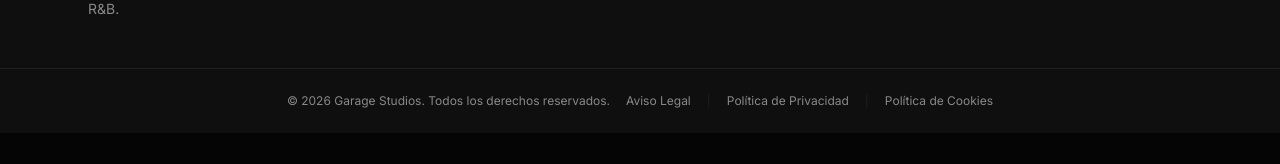
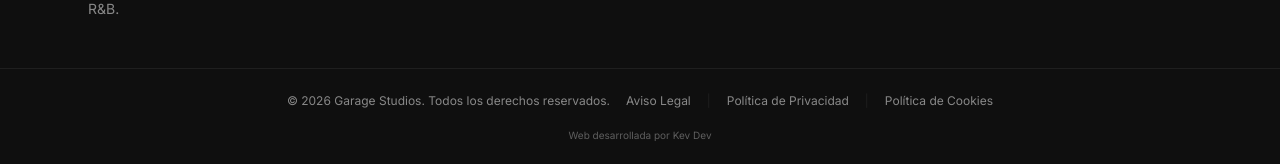
Before and after one commit to KevDevOG/Garage-Studios-Web, a Next.js app: page / in a window 1280 px wide. Shown: the part 8004-8168 px from the top of the page. Before the commit the page ends 8137 px from the top, so only its background shows below. Built offline with nearby package versions, Linux system fonts and the light colour scheme; no server answers; the database is empty.

Commit message:
Add a subtle Kev Dev credit link to the site footer

```diff
--- a/src/components/Footer.tsx
+++ b/src/components/Footer.tsx
@@ -81,7 +81,8 @@
       </div>
 
       {/* Copyright y Legal */}
-      <div className="border-t border-card-border px-4 py-6 text-center text-xs text-muted flex flex-col md:flex-row items-center justify-center gap-4">
+      <div className="border-t border-card-border px-4 py-6 text-center text-xs text-muted flex flex-col items-center justify-center gap-4">
+        <div className="flex flex-col md:flex-row items-center justify-center gap-4">
           <span>© {new Date().getFullYear()} Garage Studios. Todos los derechos reservados.</span>
           <div className="flex flex-wrap items-center justify-center gap-x-4 gap-y-2 mt-2 md:mt-0">
             <Link href="/aviso-legal" className="hover:text-white transition-colors">Aviso Legal</Link>
@@ -91,6 +92,18 @@
             <Link href="/cookies" className="hover:text-white transition-colors">Política de Cookies</Link>
           </div>
         </div>
+        <div className="text-[10px] text-muted/65 mt-1">
+          Web desarrollada por{" "}
+          <a
+            href="https://iamkevdev.es"
+            target="_blank"
+            rel="noopener noreferrer"
+            className="hover:text-accent transition-colors hover:underline"
+          >
+            Kev Dev
+          </a>
+        </div>
+      </div>
     </footer>
   );
 }
```
Lines whose indentation alone changed are shown as unchanged.
